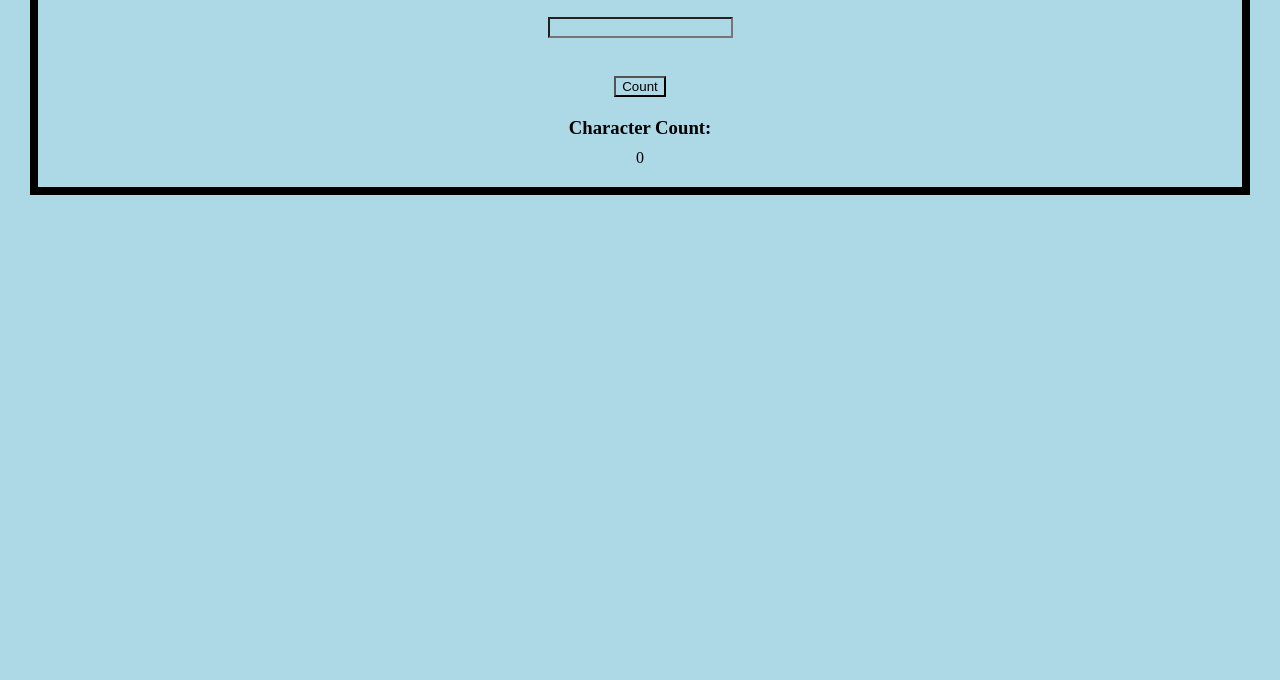
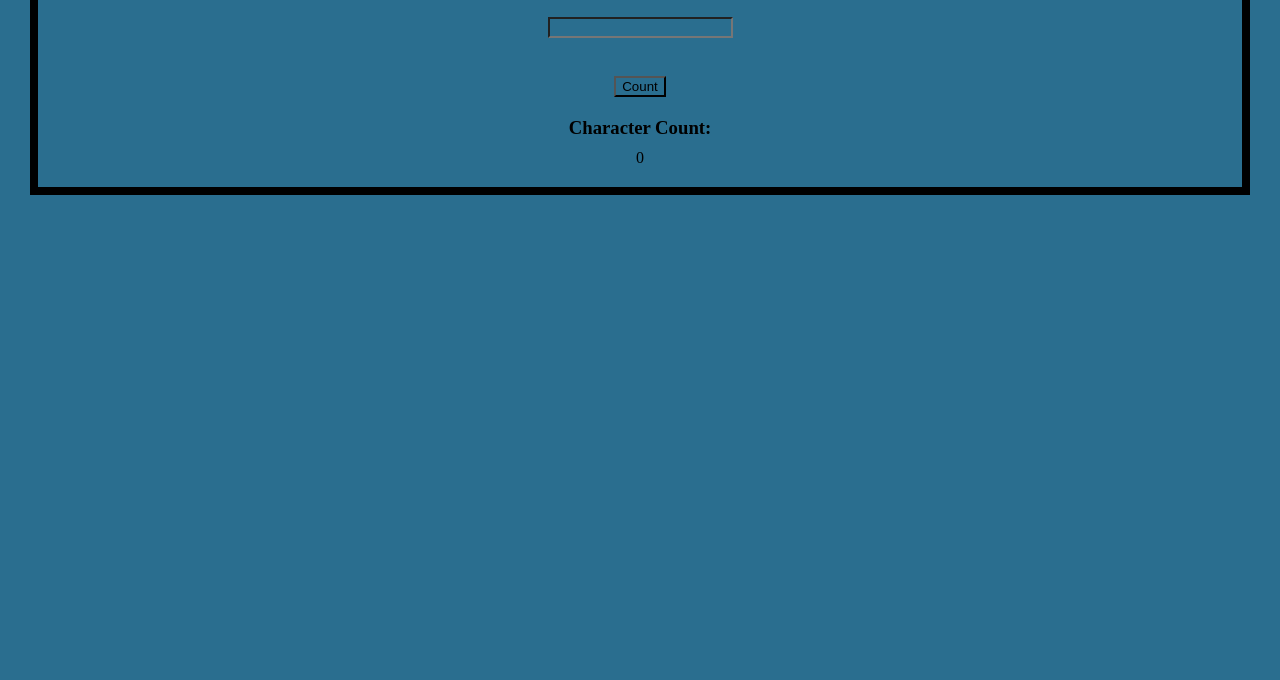
Before and after one commit to ChristianLaniba/week3-mp4, a plain HTML site: page index.html in a window 1280 px wide. Shown: the part 120-800 px from the top of the page. Drawn offline with Linux system fonts and the light colour scheme.

Commit message:
Update style.css

```diff
--- a/style.css
+++ b/style.css
@@ -1,10 +1,11 @@
 * {
     margin: 10px;
-    background-color: lightblue;
+    background-color: #2a6e8f;
     text-align: center;
 }
 
 .border {
     border: 8px solid black;
     padding: 10px;
+
 }
```
